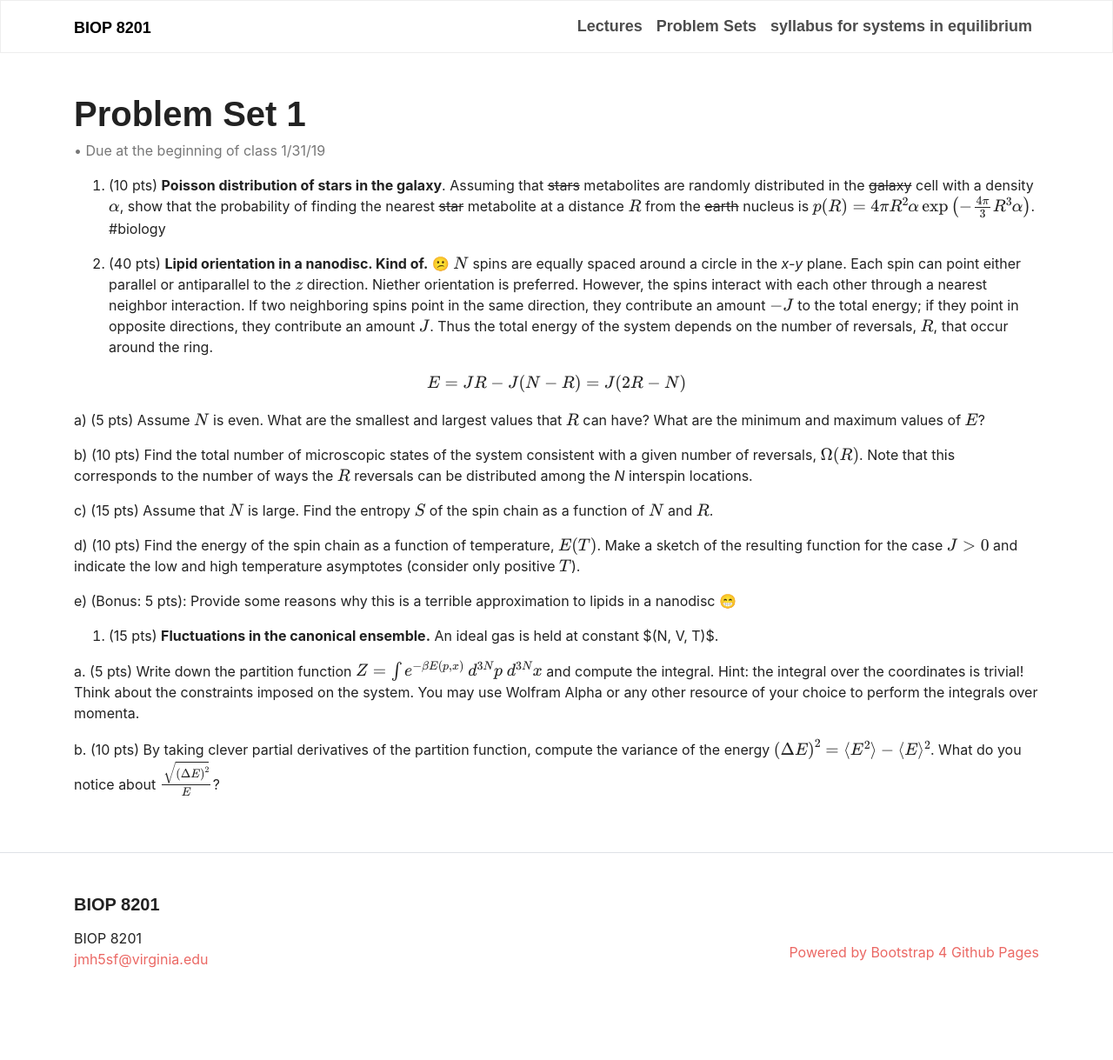
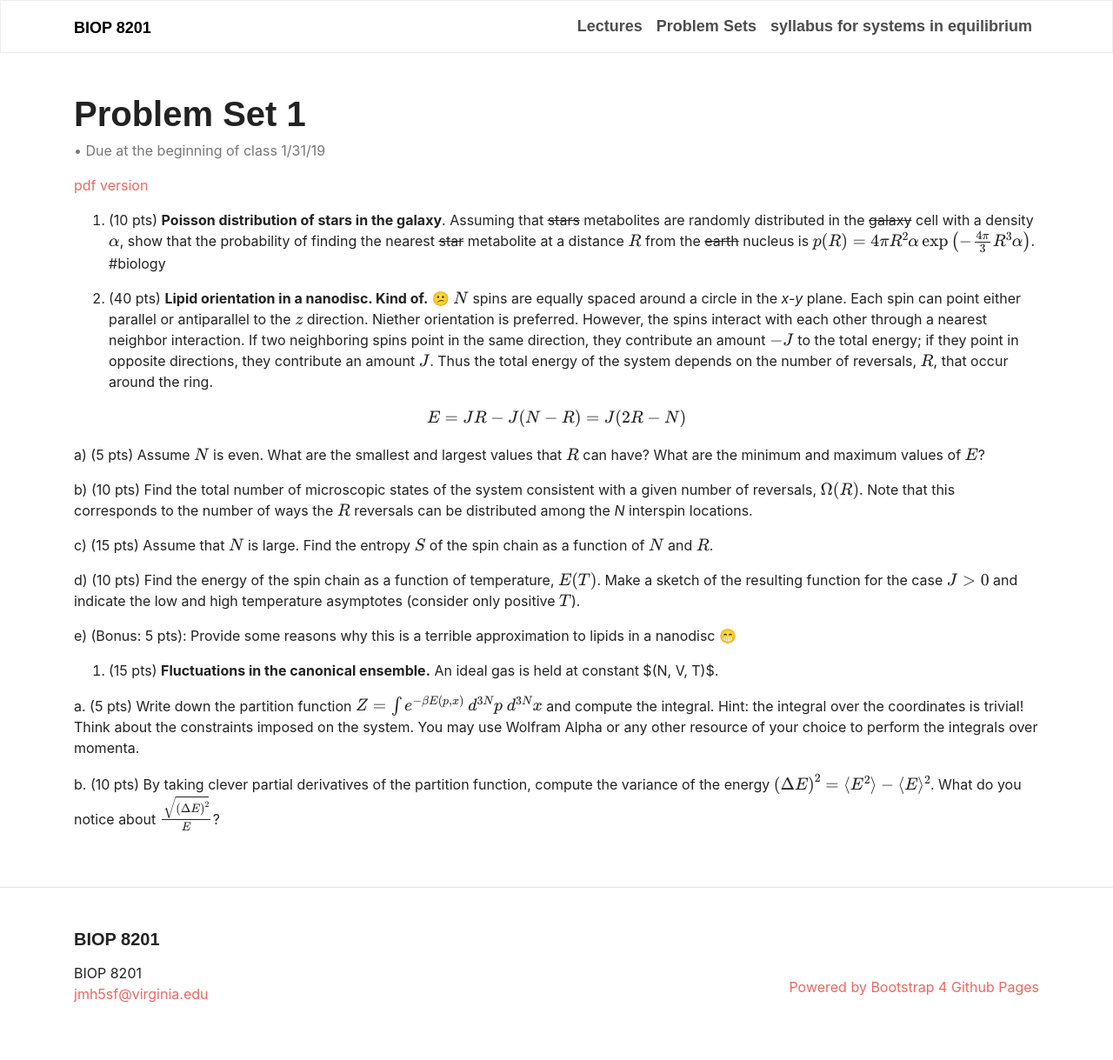
Before and after one commit to jmhays/biop-web, a Jekyll site: the page built from problem_sets/ps1.md, in a window 1280 px wide. Shown: the whole page at 87% size. Built offline with Jekyll 4.4.1, drawn with Linux system fonts in a browser that asks for light colours; emoji names are drawn with the system emoji font; some web fonts are replaced; formulas are drawn with MathJax 3; before the commit the page ends 1179 px from its top, so only the background shows below that.

Commit message:
add pdf version

```diff
--- a/problem_sets/ps1.md
+++ b/problem_sets/ps1.md
@@ -3,6 +3,10 @@
   title: Problem Set 1
   author: Due at the beginning of class 1/31/19
 ---
+
+[pdf version][1]
+
+[1]:{{ site.url }}/problem_sets/ps1.pdf
 
 1. (10 pts) **Poisson distribution of stars in the galaxy**. Assuming that ~~stars~~ metabolites are randomly distributed in the ~~galaxy~~ cell with a density $$\alpha$$, show that the probability of finding the nearest ~~star~~ metabolite at a distance $$R$$ from the ~~earth~~ nucleus is $$p(R) = 4\pi R^2 \alpha \exp\left({-\frac{4\pi}{3}} R^3 \alpha\right)$$. #biology
 
```
Also changed, not shown: 1 other file.
